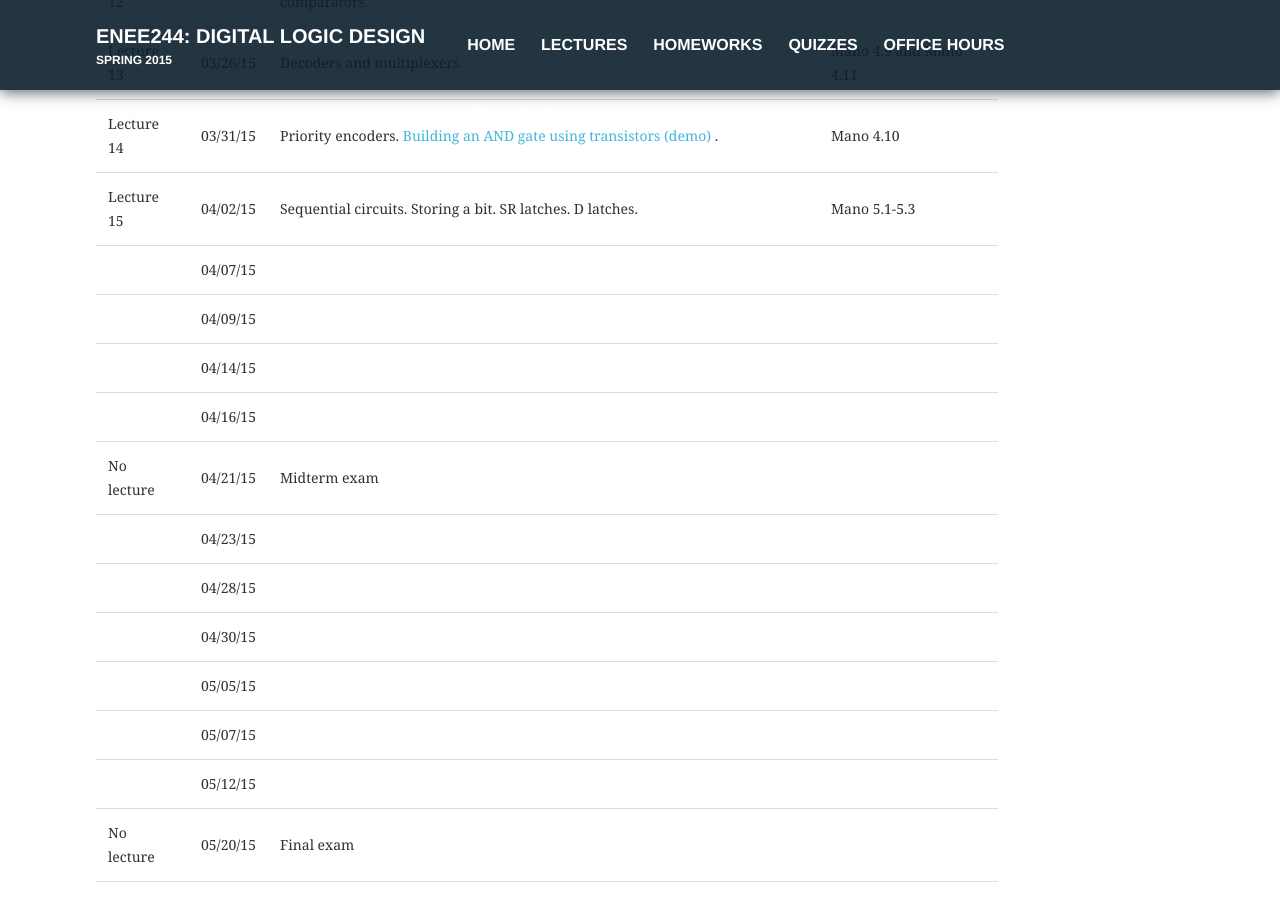
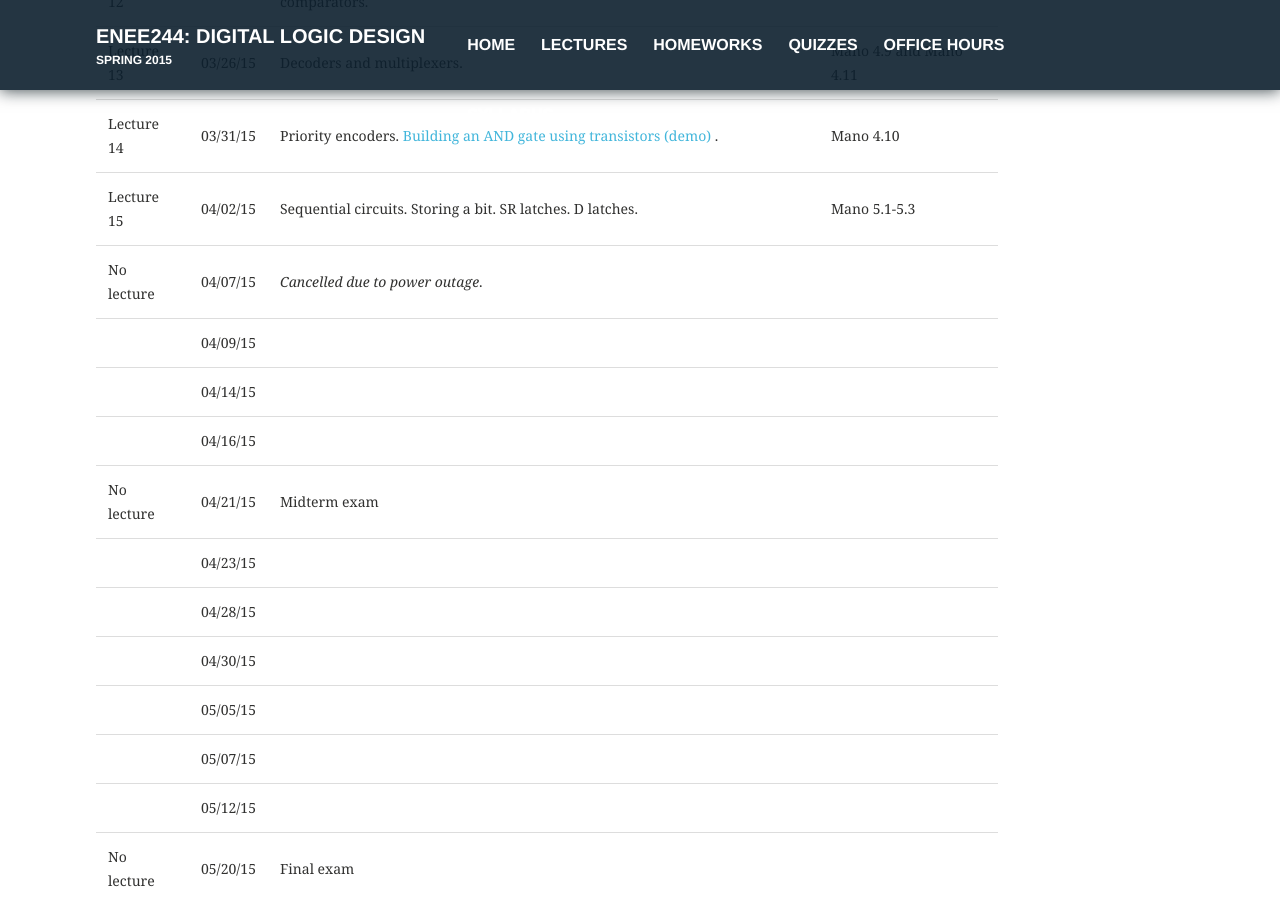
Before and after one commit to enee244/enee244.github.io, a Jekyll site: the page built from lectures/index.md, in a window 1280 px wide and 900 px high, scrolled down 1578 px. Built offline with Jekyll 4.4.1, drawn with Linux system fonts in a browser that asks for light colours.

Commit message:
Update index.md

```diff
--- a/lectures/index.md
+++ b/lectures/index.md
@@ -30,7 +30,7 @@ published: true
 |Lecture 13 |03/26/15 | Decoders and multiplexers.  | Mano 4.9 and Mano 4.11
 |Lecture 14 |03/31/15 |  Priority encoders. [Building an AND gate using transistors (demo) ](http://hyperphysics.phy-astr.gsu.edu/hbase/electronic/trangate.html).| Mano 4.10
 |Lecture 15|04/02/15 | Sequential circuits. Storing a bit. SR latches. D latches.| Mano 5.1-5.3
-||04/07/15 ||
+|No lecture |04/07/15 | *Cancelled due to power outage*. |
 ||04/09/15 ||
 ||04/14/15 ||
 ||04/16/15 | |
```
